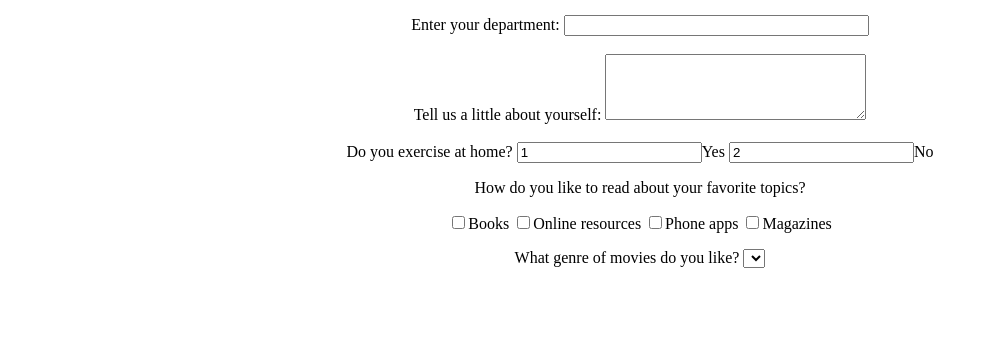
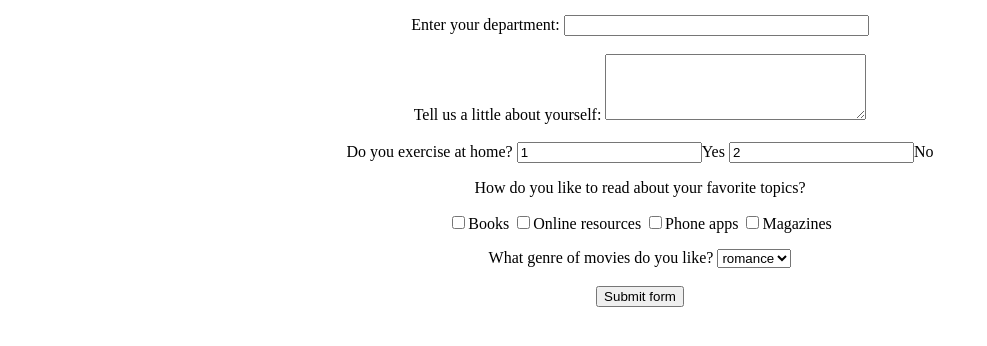
Before and after one commit to SatyamP2711/P1, a plain HTML site: page index.html in a window 1280 px wide. Shown: the part 130-476 px from the top of the page, without its empty margins (0-987 px from the left). Drawn offline with Linux system fonts and the light colour scheme.

Commit message:
Update index.html

```diff
--- a/index.html
+++ b/index.html
@@ -48,7 +48,7 @@ What genre of movies do you like?
 </select>
 </br></br>
 <!--submits the information entered in the form by the user -->
-<input type=submit value="Submit form>
+<input type=submit value="Submit form">
 </div>
 </form>
 </body>
```
